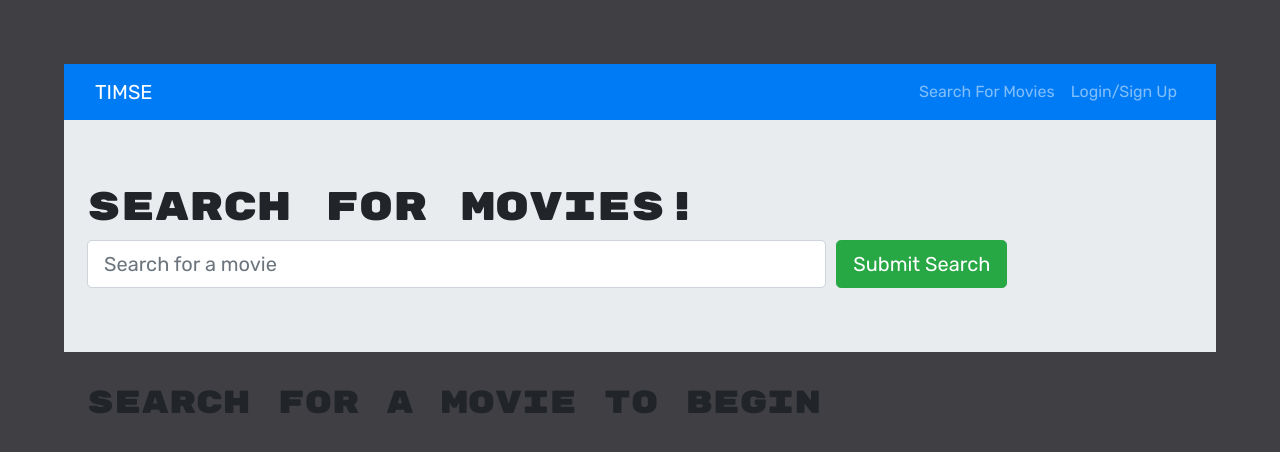
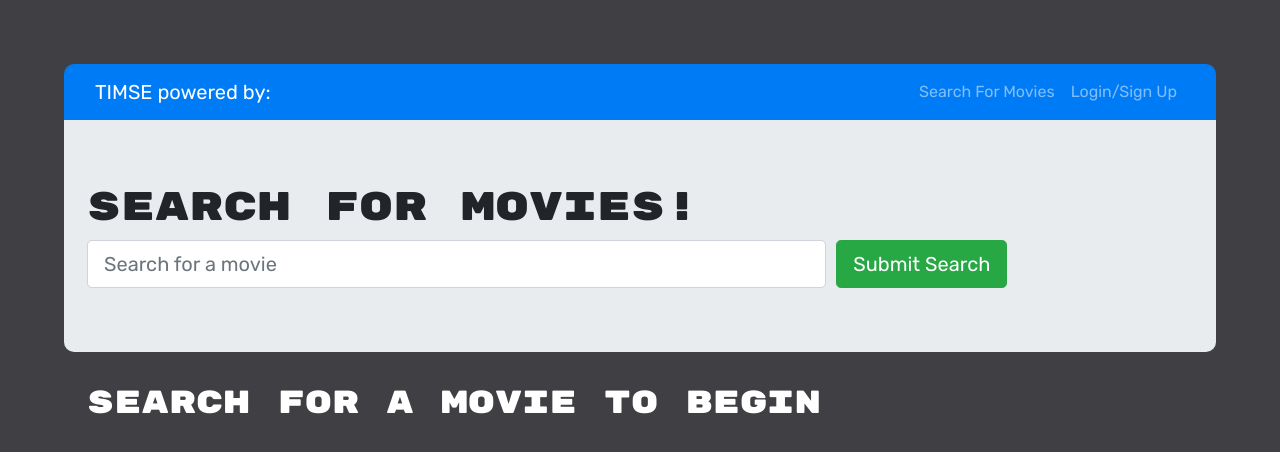
Before and after one commit to KevinGodek/TIMSE-Movie-Management, a React (Create React App) app in the folder client/: page / in a window 1280 px wide. Shown: the top 452 px of the page. Built offline with nearby package versions, Linux system fonts and the light colour scheme.

Commit message:
update to css and front end

```diff
--- a/client/src/components/Navbar.js
+++ b/client/src/components/Navbar.js
@@ -15,7 +15,7 @@ const AppNavbar = () => {
       <Navbar bg='dark' variant='dark' expand='lg'>
         <Container fluid>
           <Navbar.Brand as={Link} to='/'>
-            TIMSE
+            TIMSE powered by:
           </Navbar.Brand>
           <Navbar.Toggle aria-controls='navbar' />
           <Navbar.Collapse id='navbar'>
--- a/client/src/index.css
+++ b/client/src/index.css
@@ -35,4 +35,13 @@ h6 {
 .navbar
 {
   background-color: #007bf6!important;
+  border-radius: 10px 10px 0px 0px;
 }
+.jumbotron
+{
+  border-radius: 0px 0px 10px 10px;
+}
+.containermoviestext
+{
+  color:  white;
+}
--- a/client/src/pages/SavedMovies.js
+++ b/client/src/pages/SavedMovies.js
@@ -53,9 +53,9 @@ const SavedMovies = () => {
                 </Container>
             </Jumbotron>
             <Container>
-                <h2>
+                <h2 class='containermoviestext'>
                     {user.savedMovies.length
-                        ? `Viewing ${user.savedMovies.length} saved ${user.savedMovies.length === 1 ? 'movie' : 'movies'}:`
+                        ? `Viewing ${user.savedMovies.length} saved ${user.savedMovies.length === 1 ? 'movie' : 'movies'}`
                         : 'You have no saved movies!'}
                 </h2>
                 <CardColumns>
--- a/client/src/pages/SearchMovies.js
+++ b/client/src/pages/SearchMovies.js
@@ -109,7 +109,7 @@ const SearchMovies = () => {
             </Jumbotron>
 
             <Container>
-                <h2>
+                <h2 class='containermoviestext'>
                     {searchedMovies.length
                         ? `Viewing ${searchedMovies.length} results:`
                         : 'Search for a movie to begin'}
```
Also changed, not shown: client/public/index.html (+1 -21 lines), client/public/blue_long_1-8ba2ac31f354005783fab473602c34c3f4fd207150182061e425d366e4f34596.svg (added).
